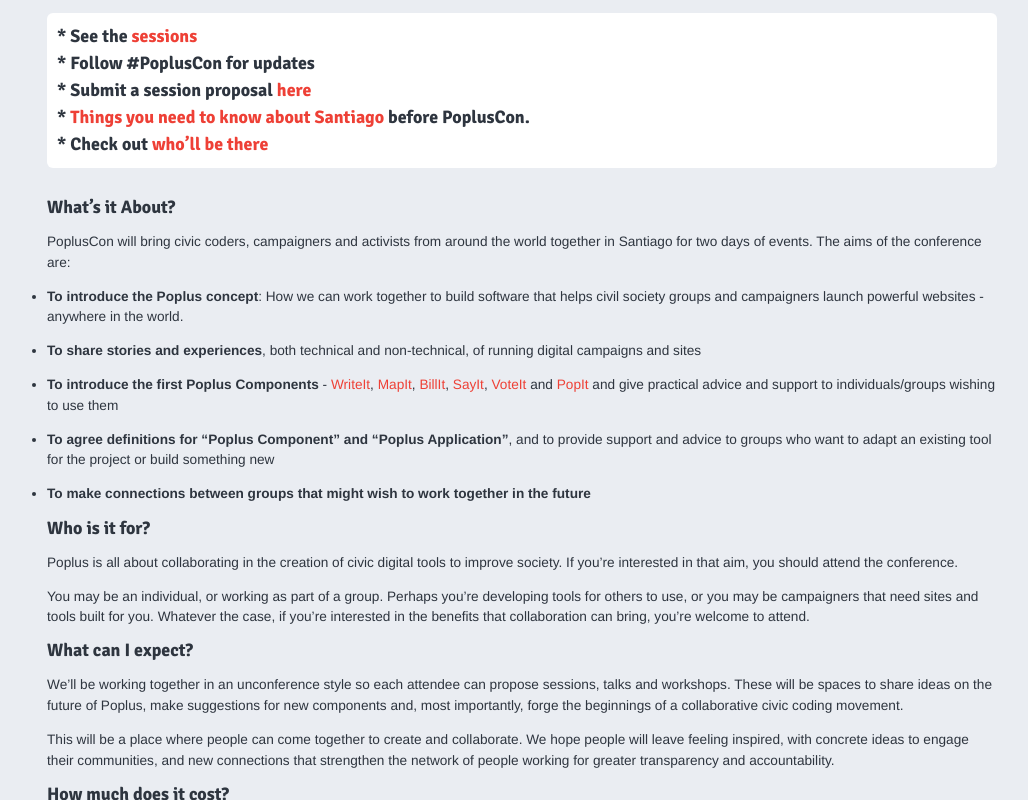
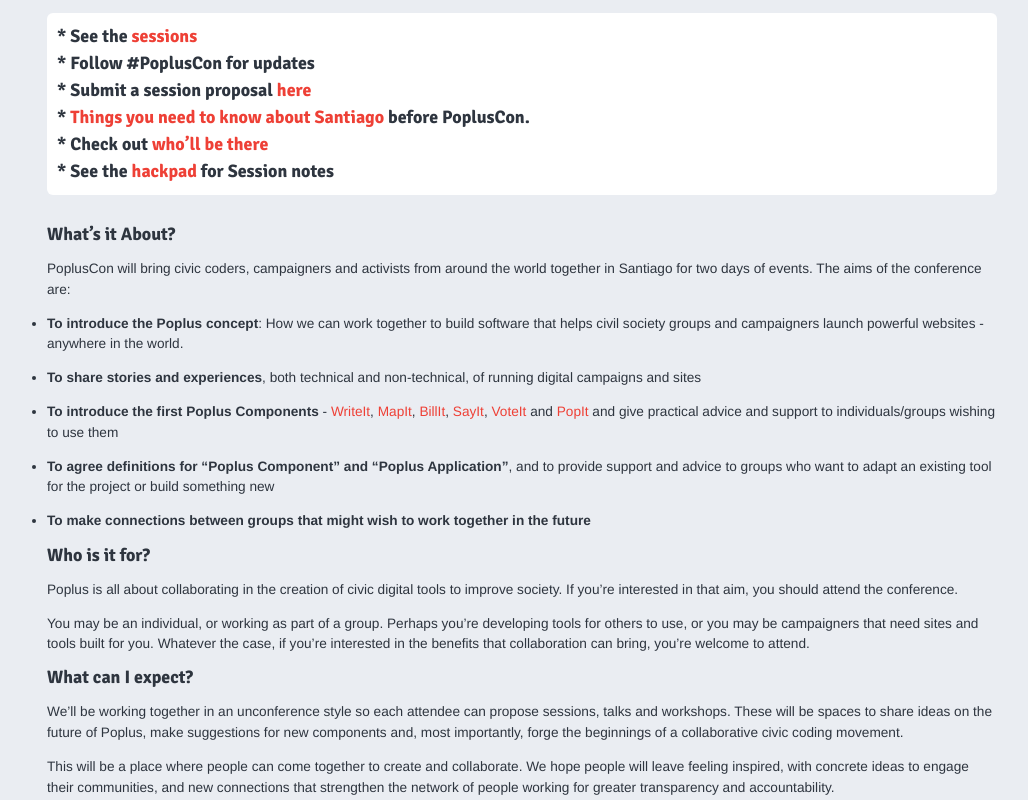
Before and after one commit to poplus/home-poplus, a Jekyll site: the page built from poplus_event.md, in a window 1280 px wide and 900 px high, scrolled down 788 px, cut to the strip 100-900 px from the top of the window. Shown: the whole strip, without its empty margins (118-1146 px from the left). Built offline with Jekyll 4.4.1, drawn with Linux system fonts in a browser that asks for light colours; nearby versions of some CDN libraries; library files that are not in the unit come from our copies; Markdown is read by kramdown in place of the engine named in the settings.

Commit message:
Added hackpad link

```diff
--- a/poplus_event.md
+++ b/poplus_event.md
@@ -32,6 +32,7 @@
 > #### * Submit a session proposal [here][sessions]
 > #### * [Things you need to know about Santiago][post-aboutstgo] before PoplusCon.
 > #### * Check out [who'll be there][popluscon-participants]
+> #### * See the [hackpad][hackpad] for Session notes
 
 
 #### What’s it About?
@@ -95,3 +96,4 @@
 [sessions]: http://poplus.org/popluscon_sessions.html
 [location]: https://www.google.co.uk/maps/place/Pontificia+Universidad+Cat%C3%B3lica+de+Chile/@-33.420096,-70.618007,17z/data=!3m1!4b1!4m2!3m1!1s0x9662cf6087b6b2a1:0x42104b9842c65eba
 [rb]: http://rhinobird.tv/
+[hackpad]: https://popluscon.hackpad.com
```
